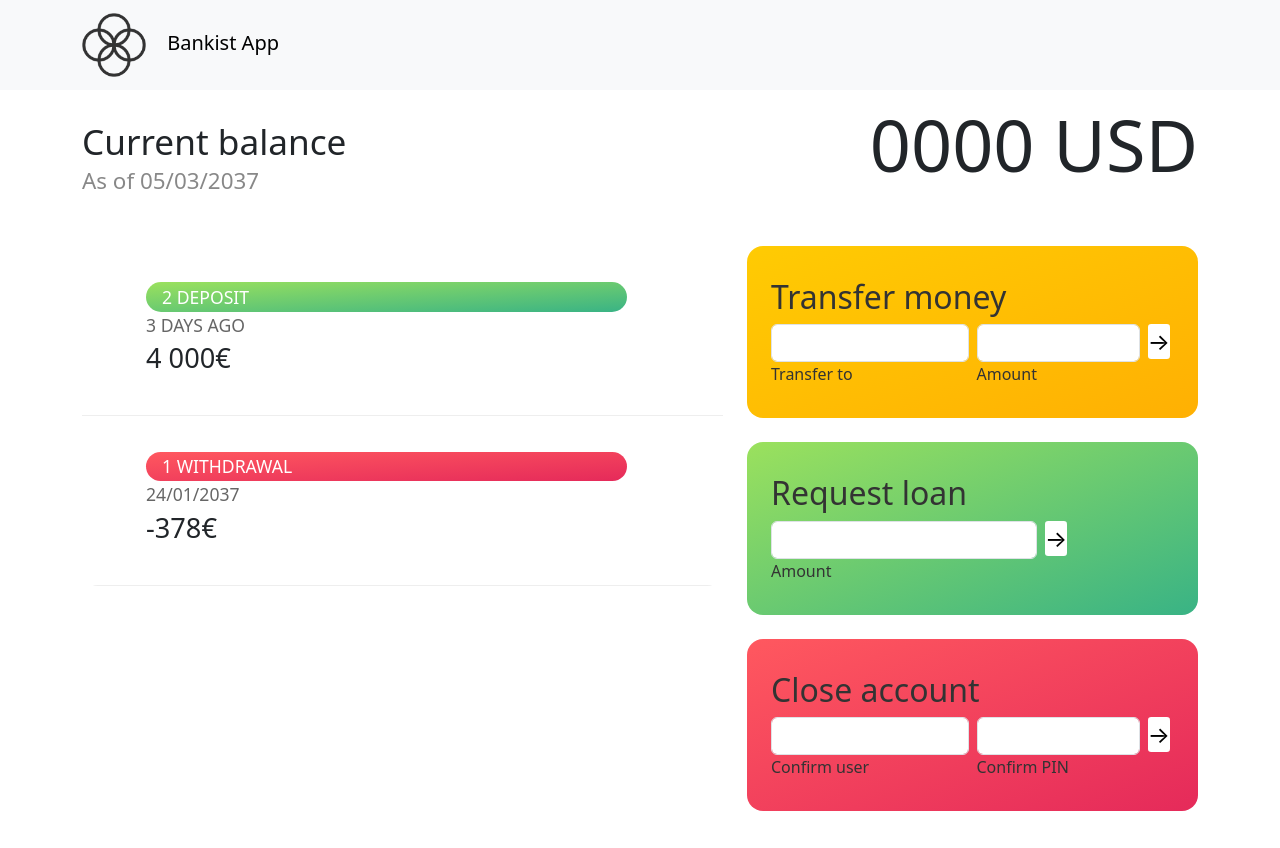
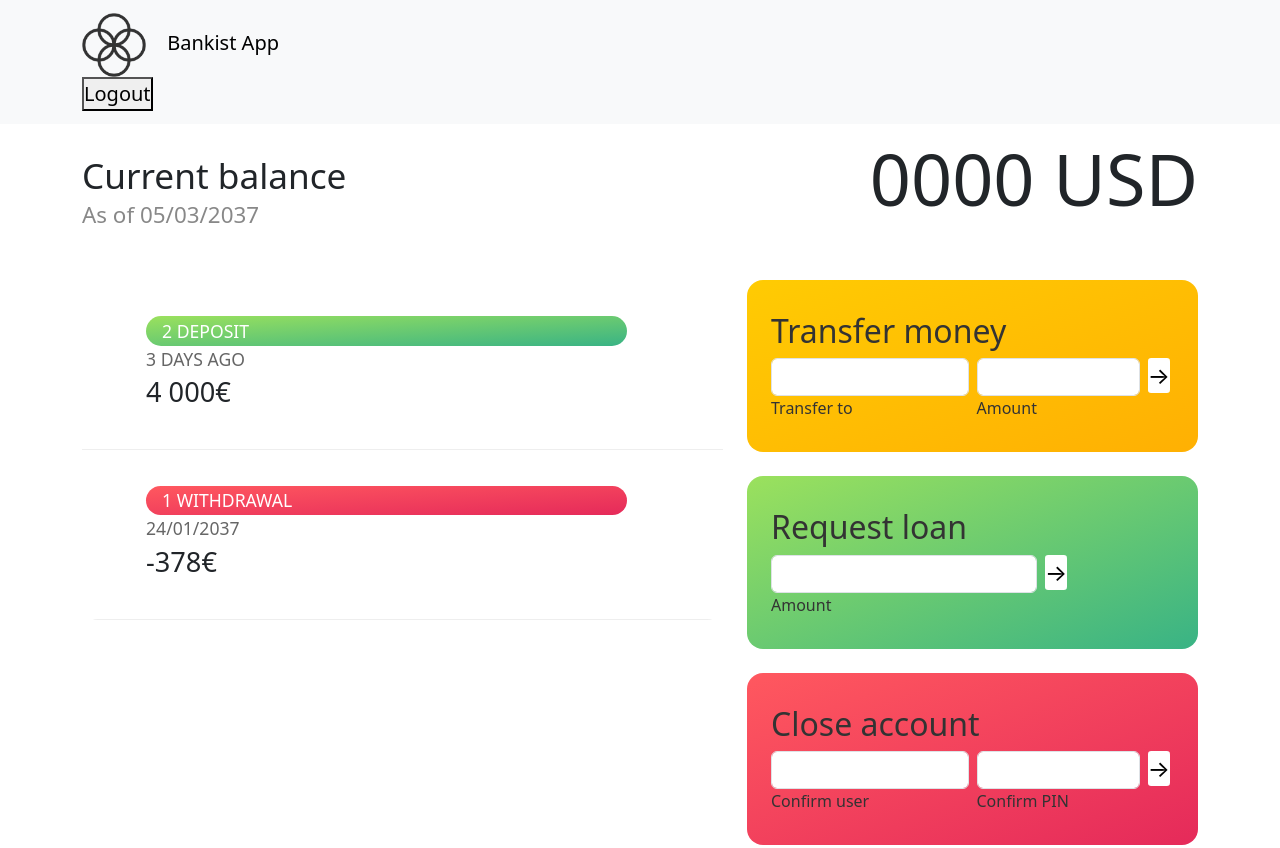
Before and after one commit to myopapalwin/bankist-app, a plain HTML site: page bankist-app/dashboard.html in a window 1280 px wide. Shown: the top 848 px of the page. Drawn offline with nearby package versions, Linux system fonts and the light colour scheme; no server answers.

Commit message:
fix: refactors from team-lead

```diff
--- a/bankist-app/dashboard.html
+++ b/bankist-app/dashboard.html
@@ -28,29 +28,12 @@
           <img src="./images/logo.png" alt="Logo" class="logo" />
           Bankist App
 
-          <div class="logout hidden">
+          <div class="logout">
             <button type="submit">Logout</button>
           </div>
         </a>
       </div>
     </nav>
-    <!-- TOP NAVIGATION -->
-    <!-- <nav>
-      <form class="login">
-        <input
-          type="text"
-          placeholder="user"
-          class="login__input login__input--user"
-        />
-        <input
-          type="text"
-          placeholder="PIN"
-          maxlength="4"
-          class="login__input login__input--pin"
-        />
-        <button class="login__btn">&rarr;</button>
-      </form>
-    </nav> -->
 
     <main class="app">
       <div class="container">
```
Also changed, not shown: bankist-app/css/style-new.css (+0 -7 lines), bankist-app/index.html (+0 -4 lines), bankist-app/js/validation.js (+0 -40 lines).
